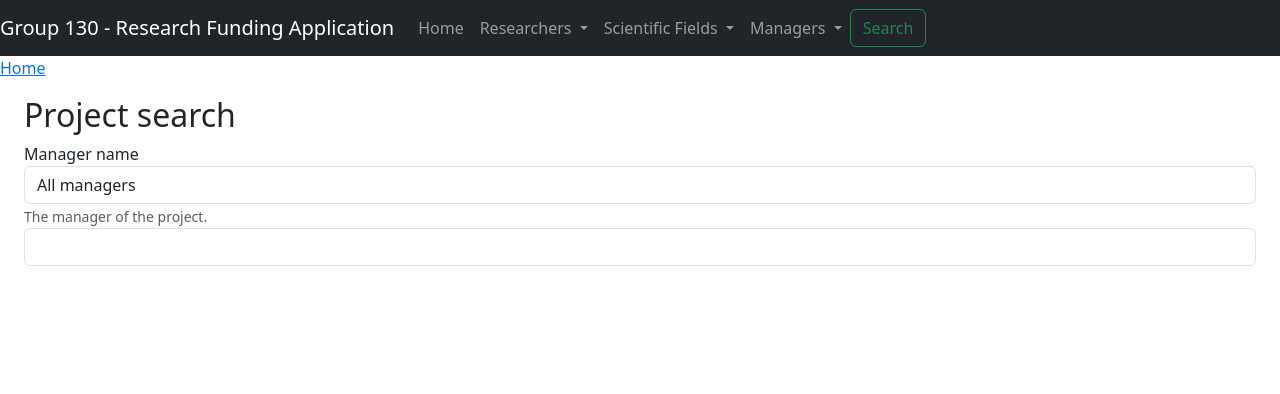
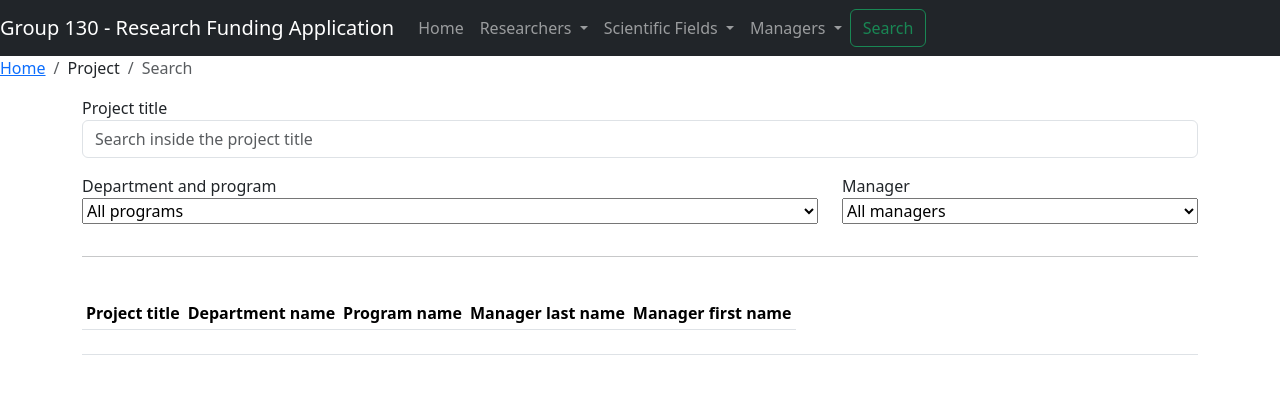
Before and after one commit to karabp/db22a, a Django app: page /project/search in a window 1280 px wide. Shown: the top 394 px of the page. Run offline with Django 3.2, Linux system fonts and the light colour scheme; data that the repository does not hold is empty; some libraries are stand-ins or nearby versions.

Commit message:
Improves search form styling, added 'program' search term.
* Improved the search form styling.
* Changed the style of various links.
* Added search-by-program functionality.
* Refactored the SQL search code.

```diff
--- a/research_funding/templates/research_funding/project/search_form.html
+++ b/research_funding/templates/research_funding/project/search_form.html
@@ -4,29 +4,53 @@
 
 {% block title %}Project search{% endblock %}
 
+{% block breadcrumb %}
+<li class="breadcrumb-item">Project</li>
+<li class="breadcrumb-item active" aria-current="page">Search</li>
+{% endblock %}
+
 {% block main %}
-<h2>Project search</h2>
-<form class="form-inline my-2 my-lg-0">
-  <div class="form-group">
-    <label for="managerInput">Manager name</label>
-    <select class="form-control" id="managerInput" aria-describedby="managerNameHelp">
+<div class="container">
+  <div class="row">
+    <div class="col-md-12 order-md-1">
+      <div class="mb-3">
+        <label for="">Project title</label>
+        <input type="text" class="form-control" id="searchInput" placeholder="Search inside the project title">
+      </div>
+
+      <div class="row">
+        <div class="col-md-8 mb-3">
+          <label for="country">Department and program</label>
+	  <select class="custom-select d-block w-100" id="programInput">
+	    <option value='*,*'>
+	      All programs
+	    </option>
+	    {% for program in programs %}
+	    <option value='{{ program.name }},{{ program.department_name }}'>
+	      {{ program.department_name }}: {{ program.name  }}
+	    </option>
+	    {% endfor %}
+	  </select>
+        </div>
+	<div class="col-md-4 mb-3">
+          <label for="country">Manager</label>
+	  <select class="custom-select d-block w-100" id="managerInput">
 	    <option value='*'>
 	      All managers
 	    </option>
 	    {% for manager in managers %}
 	    <option value='{{ manager.id }}'>
-	{{ manager.first_name }} {{ manager.last_name }}
+	      {{ manager.last_name }} {{ manager.first_name }}
 	    </option>
 	    {% endfor %}
 	  </select>
-    <small id="managerNameHelp" class="form-text text-muted">The manager of the project.</small>
         </div>
-  <div class="form-group">
-    <input class="form-control" id="searchInput">
-    </input>
       </div>
-</form>
+      <hr class="mb-4">
       <div id="searchResults">
+      </div>
+    </div>
+  </div>
 </div>
 {% endblock %}
 
--- a/research_funding/templates/research_funding/project/search_form.js
+++ b/research_funding/templates/research_funding/project/search_form.js
@@ -1,5 +1,6 @@
 var resultsElement = $("#searchResults");
 var searchInputElement = $("#searchInput")[0];
+var programInputElement = $("#programInput")[0];
 var managerInputElement = $("#managerInput")[0];
 
 function highlight(s, term) {
@@ -32,10 +33,15 @@ function highlight(s, term) {
 }
 
 function changeHandler(event) {
+    program_and_department_name = programInputElement.value.split(",");
+    program_name = program_and_department_name[0];
+    department_name = program_and_department_name[1];
     $.ajax({
 	url: "{% url 'project_search_results_json' %}",
 	data: {
 	    project_title: searchInputElement.value,
+	    program_name: program_name,
+	    department_name: department_name,
 	    manager_id: managerInputElement.value
 	},
 	success: function(result) {
@@ -45,6 +51,8 @@ function changeHandler(event) {
 	    html += "<table class=\"table table-striped table-sm\">";
 	    html += "<thead>";
 	    html += "<th>Project title</th>";
+	    html += "<th>Department name</th>";
+	    html += "<th>Program name</th>";
 	    html += "<th>Manager last name</th>";
 	    html += "<th>Manager first name</th>";
 	    html += "</thead>";
@@ -52,6 +60,8 @@ function changeHandler(event) {
 	    for (i=0; i<result.results.length; i++) {
 		html += "<tr>" +
 		    "<td>" + highlight(result.results[i].title, result.project_title_term) + "</td>" +
+		    "<td>" + result.results[i].department_name + "</td>" +
+		    "<td>" + result.results[i].program_name + "</td>" +
 		    "<td>" + result.results[i].manager_last_name + "</td>" +
 		    "<td>" + result.results[i].manager_first_name + "</td>" +
 		    "</tr>";
@@ -66,4 +76,7 @@ function changeHandler(event) {
 }
 
 $("#searchInput").on("input", changeHandler);
+$("#programInput").on("input", changeHandler);
 $("#managerInput").on("input", changeHandler);
+
+changeHandler();
--- a/research_funding/templates/research_funding/scientific_field/index.html
+++ b/research_funding/templates/research_funding/scientific_field/index.html
@@ -28,7 +28,7 @@
           <td>{{ scientific_field.description }}</td>
 	  <td>{{ scientific_field.project_count }}</td>
           <td>
-	      <a class="btn btn-primary active" role="button" aria-pressed="true" href="{% url 'scientific_field_projects_and_researchers' scientific_field.title|slugify %}">Open</a>
+	      <a class="btn btn-outline-primary" role="button" aria-pressed="true" href="{% url 'scientific_field_projects_and_researchers' scientific_field.title|slugify %}">Open</a>
 	  </td>
 	</tr>
 	{% endfor %}
--- a/research_funding/views.py
+++ b/research_funding/views.py
@@ -186,34 +186,37 @@ def project_search_results_json(request):
     try:
         project_title_term = request.GET['project_title']
         manager_id = request.GET['manager_id']
+        program_name = request.GET['program_name']
+        department_name = request.GET['department_name']
     except KeyError:
-        raise Http404("Searching requires a search terms.\nValid search terms are 'manager_id' ('*' for all managers) and 'project_title' (empty for all projects)")
+        raise Http404("Searching requires a search terms.\nValid search terms are 'program_name' and 'department_name' ('*' for all programs), 'manager_id' ('*' for all managers) and 'project_title' (empty for all projects)")
 
-    if manager_id == '*':
-        projects = database.mariadb_select_all(
-            '''
-            SELECT project.id,
-                   project.title,
-                   person.first_name AS manager_first_name,
-                   person.last_name AS manager_last_name
-            FROM project INNER JOIN person
-            ON project.manager_id = person.id
-            WHERE project.title LIKE %s
-            '''
-            , f'%{project_title_term}%')
-    else:
-        projects = database.mariadb_select_all(
-            '''
-            SELECT project.id,
-                   project.title,
-                   person.first_name AS manager_first_name,
-                   person.last_name AS manager_last_name
-            FROM project INNER JOIN person
-            ON project.manager_id = person.id
-            WHERE project.title LIKE %s
-            AND project.manager_id = %s
-            '''
-            , (f'%{project_title_term}%', manager_id))
+    manager_glob = manager_id == '*'
+    if manager_glob:
+        manager_id = 0
+    program_glob = program_name == '*' or department_name == '*'
+    if program_glob:
+        program_name = ''
+        department_name = ''
+
+    projects = database.mariadb_select_all(
+        '''
+        SELECT project.id,
+               project.title,
+               project.funding_program_name AS program_name,
+               project.funding_program_department_name AS department_name,
+               person.first_name AS manager_first_name,
+               person.last_name AS manager_last_name
+        FROM project INNER JOIN person
+        ON project.manager_id = person.id
+        WHERE project.title LIKE %s
+        AND (%s OR project.manager_id = %s)
+        AND (%s OR project.funding_program_name = %s)
+        AND (%s OR project.funding_program_department_name = %s)
+        '''
+        , (f'%{project_title_term}%', manager_glob, manager_id,
+                                      program_glob, program_name,
+                                      program_glob, department_name))
 
     return JsonResponse({'project_title_term': project_title_term, 'results': projects})
 
@@ -232,10 +235,20 @@ def project_search_form(request):
         FROM manager
         INNER JOIN person
         ON manager.id = person.id
+        ORDER BY last_name ASC, first_name ASC
         '''
         , [])
 
-    return render(request, 'research_funding/project/search_form.html', { 'managers': managers })
+    programs = database.mariadb_select_all(
+        '''
+        SELECT program.name,
+               program.department_name
+        FROM program
+        ORDER BY department_name ASC, name ASC
+        '''
+        , [])
+
+    return render(request, 'research_funding/project/search_form.html', { 'managers': managers, 'programs': programs })
 
 def home(request):
     return render(request, 'research_funding/home.html', {})
```
Also changed, not shown: research_funding/templates/research_funding/home.html (+7 -7 lines). Lines whose indentation alone changed are shown as unchanged.
